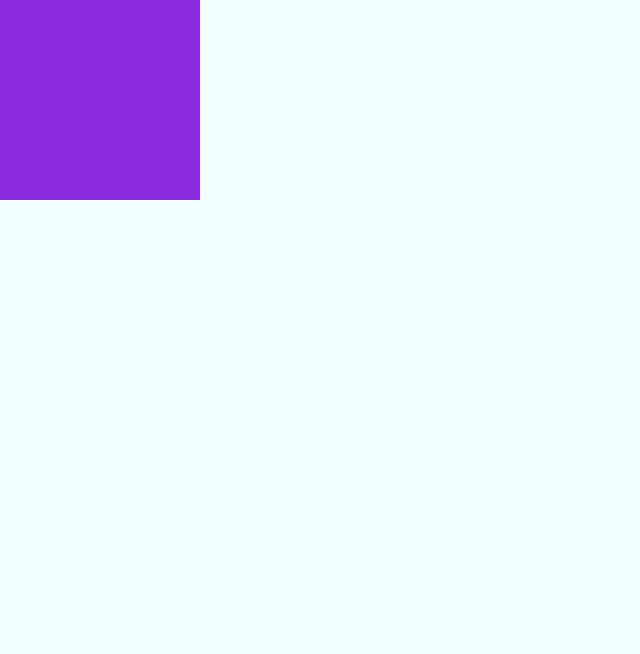
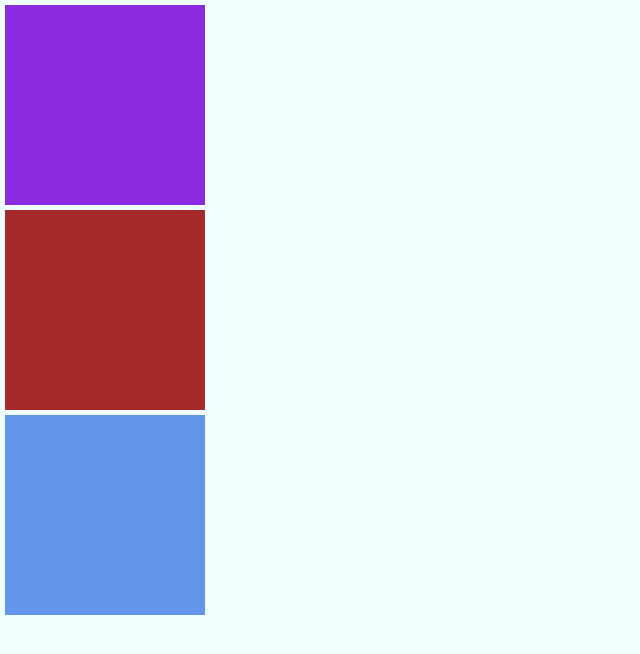
Before and after one commit to Camila-Veiga/Aula_27A, a plain HTML site: page index.html in a window 1280 px wide. Shown: the whole page, without its empty margins (0-640 px from the left). Drawn offline with Linux system fonts and the light colour scheme.

Commit message:
Versão 2 do site

```diff
--- a/css/estilo.css
+++ b/css/estilo.css
@@ -1,11 +1,23 @@
 body{
     padding: 0px;
     margin: 0px;
-    background-color: azure;
+    background-color: azure;;
 }
 
 .box{
     width: 200px;
     height: 200px;
+    margin: 5px;
+}
+
+.c-violet{
     background-color: blueviolet;
 }
+
+.c-red{
+    background-color: brown;
+}
+
+.c-blue{
+    background-color: cornflowerblue;
+}
--- a/index.html
+++ b/index.html
@@ -7,7 +7,9 @@
     </head>
 
     <body>
-        <div class="box"></div>
+        <div class="box c-violet"></div>
+        <div class="box c-red"></div>
+        <div class="box c-blue"></div>
     </body>
 
 </html>
```
